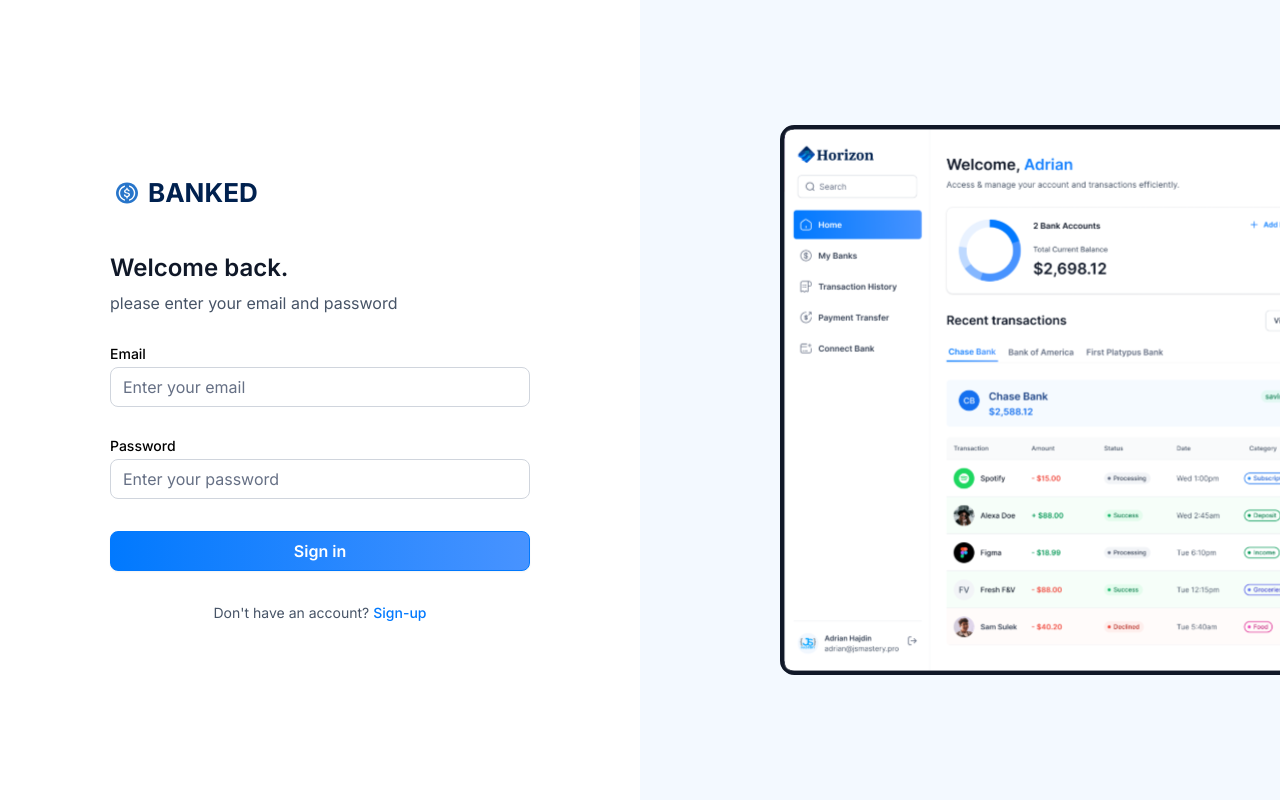
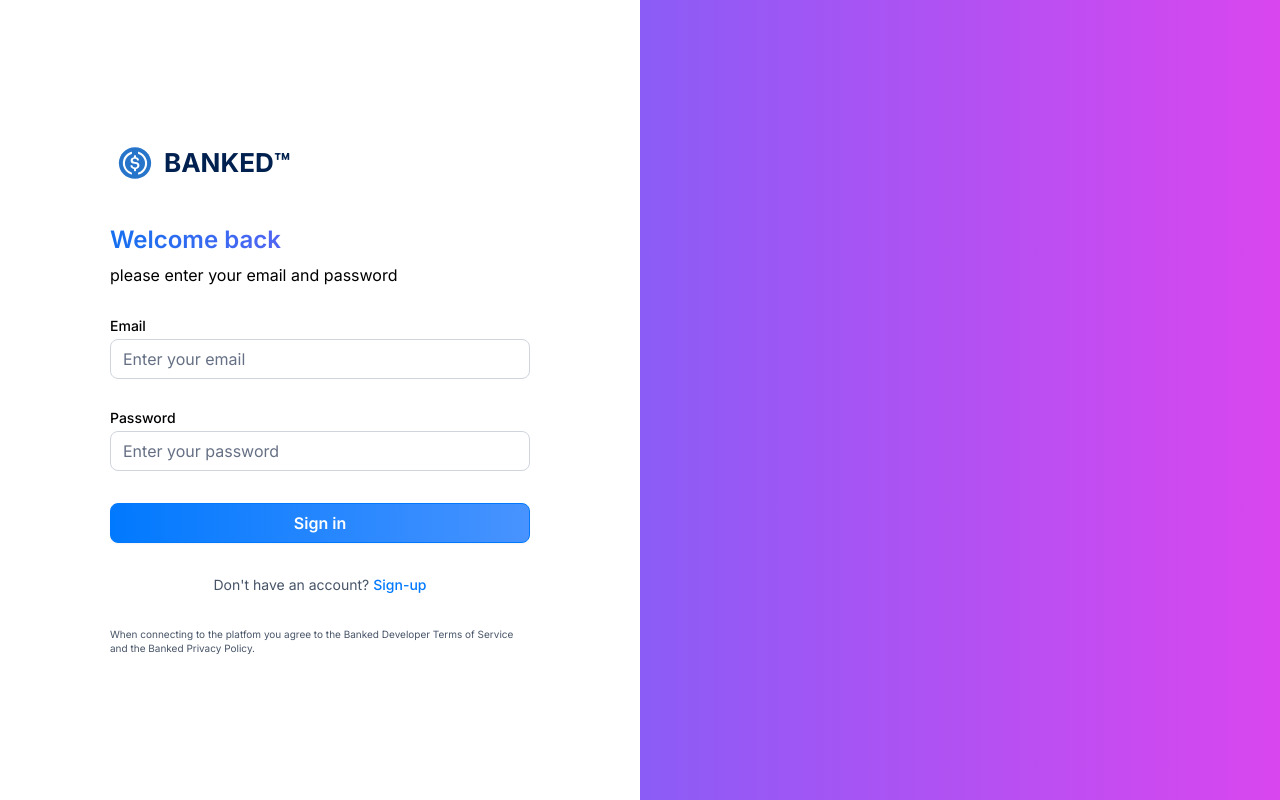
Before and after one commit to clnmlg/banked, a Next.js app: page /sign-in in a window 1280 px wide. Built offline with nearby package versions, Linux system fonts and the light colour scheme.

Commit message:
UI FIX and improvements

```diff
--- a/app/(auth)/layout.tsx
+++ b/app/(auth)/layout.tsx
@@ -8,16 +8,7 @@
   return (
     <main className="flex min-h-screen w-full justify-between font-inter">
       {children}
-      <div className="auth-asset">
-        <div>
-          <Image
-            src="/icons/auth-image.svg"
-            alt="Auth image"
-            width={500}
-            height={500}
-          />
-        </div>
-      </div>
+      <div className="auth-asset" />
     </main>
   )
 }
--- a/app/globals.css
+++ b/app/globals.css
@@ -274,7 +274,7 @@
 
   /* Auth */
   .auth-asset {
-    @apply flex h-screen w-full sticky top-0 items-center justify-end bg-sky-1 max-lg:hidden;
+    @apply flex h-screen w-full sticky top-0 items-center justify-end bg-gradient-to-r from-violet-500 to-fuchsia-500 max-lg:hidden;
   }
 
   /* Auth Form */
--- a/components/AuthForm.tsx
+++ b/components/AuthForm.tsx
@@ -69,22 +69,28 @@
         <Link href="/" className="flex cursor-pointer items-center gap-1 mb-3">
           <Image
             src="/icons/logo.svg"
-            width={34}
-            height={34}
+            width={50}
+            height={50}
             alt="Banked logo"
           />
           <h1 className="text-26 font-imb-plex-serif font-bold text-black-1">
-            BANKED
+            BANKED™
           </h1>
         </Link>
         <div className="flex flex-col gap-1 md:gap-3">
-          <h1 className="text-24 lg:36 font-semibold text-gray-900">
-            {user
-              ? 'Link Account'
-              : type === 'sign-in'
-                ? 'Welcome back.'
-                : 'Not already there?'}
-            <p className="text-16 font-normal text-gray-600 mt-2">
+          <h1 className="text-24 lg:36 font-semibold ">
+            {user ? (
+              'Link Account'
+            ) : type === 'sign-in' ? (
+              <div className="bg-clip-text text-transparent bg-gradient-to-r from-blue-600 to-purple-500">
+                Welcome back
+              </div>
+            ) : (
+              <div className="bg-clip-text text-transparent bg-gradient-to-r from-blue-600 to-purple-500">
+                Not already there?
+              </div>
+            )}
+            <p className="text-16 font-normal bg-gradient-to-r mt-2">
               {user
                 ? 'Link your account to get started'
                 : 'please enter your email and password'}
@@ -200,6 +206,10 @@
                 {type === 'sign-in' ? 'Sign-up' : 'Sign-in'}
               </Link>
             </footer>
+            <div className="text-10 font-normal text-gray-600">
+              When connecting to the platfom you agree to the Banked Developer
+              Terms of Service and the Banked Privacy Policy.
+            </div>
           </Form>
         </>
       )}
```
Also changed, not shown: public/icons/auth-image.svg, 1 other file (tests, documents, lock files or other folders).
